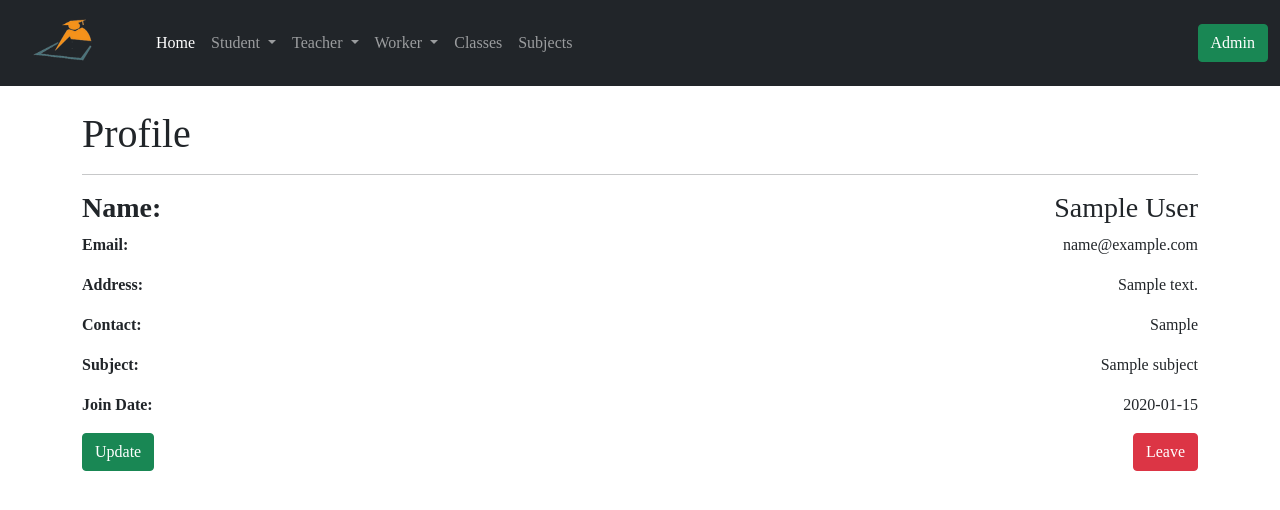
After one commit to ijazbacha/School-managment-system, a Flask app: page /teacher_profile/1 in a window 1280 px wide. The commit adds this page. Shown: the top 510 px of the page. Run offline with Flask 2, Linux system fonts and the light colour scheme; tables that the repository leaves empty hold one stand-in row (values such as "Sample post").

Commit message:
add Teacher profile

```diff
--- a/app/routes.py
+++ b/app/routes.py
@@ -351,6 +351,10 @@ def teacher_detials():
     return render_template('teacher_detials.html', title='Teachers', teachers=teachers)
 
 
+@app.route('/teacher_profile/<id>')
+def teacher_profile(id):
+    teacher = Teacher.query.filter_by(id=id).first()
+    return render_template('teacher_profile.html', title='Teacher Profile', teacher=teacher)
 
 
 
--- a/app/templates/teacher_detials.html
+++ b/app/templates/teacher_detials.html
@@ -47,7 +47,7 @@
           <td> {{ teacher.tech_contact }} </td>
           <td> <a href=" "> {{ teacher.sub.sub_name }} </a></td>
           <td> {{ teacher.admin.username }} </td>
-          <td> <a href=" "> <button type="submit" class="btn btn-success">  Profile </button> </a></td>
+          <td> <a href=" {{ url_for('teacher_profile', id=teacher.id) }} "> <button type="submit" class="btn btn-success">  Profile </button> </a></td>
         </tr>
       </tbody>
       {% endfor %}
--- /dev/null
+++ b/app/templates/teacher_profile.html
@@ -0,0 +1,47 @@
+{% extends 'base.html' %}
+
+
+{% block content %}
+
+<div class="container mt-4">
+    <h1> Profile </h1>
+    <hr>
+    <h3><b> Name: </b> <span style="float: right;">{{ teacher.tech_name }}</span></h3>
+    <p><b> Email: </b><span style="float: right; text-align: justify;"> {{ teacher.email }} </span></p>
+    <p><b> Address: </b> <span style="float: right;">{{ teacher.tech_address }} </span></p>
+    <p><b> Contact: </b> <span style="float: right;">{{ teacher.tech_contact }} </span></p>
+    <p><b> Subject: </b> <span style="float: right;">{{ teacher.sub.sub_name }}</span> </p>
+    <p><b> Join Date: </b> <span style="float: right;">{{ teacher.join_date.strftime('%Y-%m-%d') }} </span></p>
+
+
+    <a href=""><button type="submit" class="btn btn-success">Update</button></a>
+
+    <!-- Button trigger modal -->
+
+    <button type="button" class="btn btn-danger ms-4" style="float: right;" data-bs-toggle="modal" data-bs-target="#exampleModal">
+          Leave
+    </button>
+
+    <!-- Modal -->
+    <div class="modal fade" id="exampleModal" tabindex="-1" aria-labelledby="exampleModalLabel" aria-hidden="true">
+        <div class="modal-dialog">
+        <div class="modal-content">
+            <div class="modal-header">
+            <h5 class="modal-title text-warning" id="exampleModalLabel">  Do you want to remove! <b style="color: black;"></b></h5>
+            <button type="button" class="btn-close" data-bs-dismiss="modal" aria-label="Close"></button>
+            </div>
+            <div class="modal-body">
+                <h5 class="card-title"> </h5>
+            </div>
+            <div class="modal-footer">
+            <button type="button" class="btn btn-secondary" data-bs-dismiss="modal">Close</button>
+            <a href=""><button type="button" class="btn btn-danger">Yes</button></a>
+            </div>
+        </div>
+        </div>
+      </div>
+
+</div>
+
+
+{% endblock %}
```
